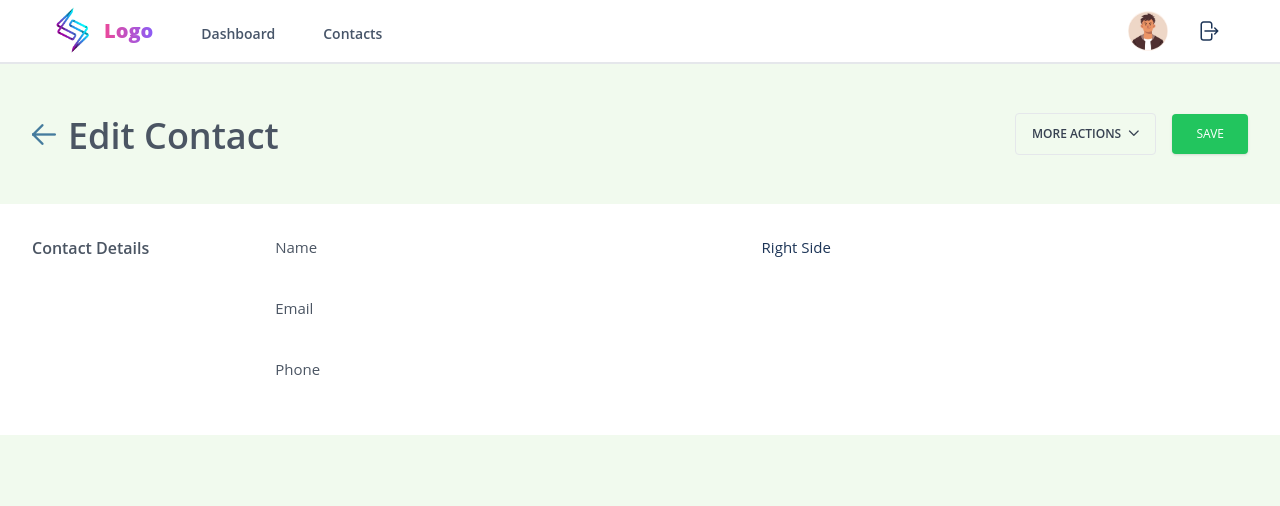
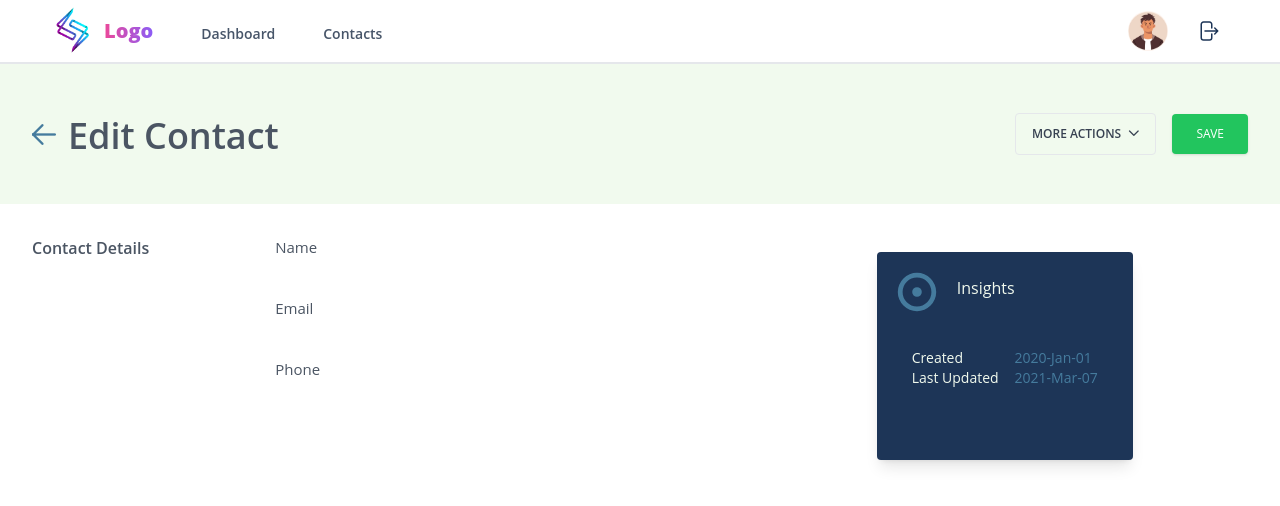
Before and after one commit to takinur/leveling, a Vue app: page /contacts/1/edit in a window 1280 px wide. Shown: the top 506 px of the page. Built offline with nearby package versions, Linux system fonts and the light colour scheme.

Commit message:
Insights Card

```diff
--- a/src/views/ContactEdit.vue
+++ b/src/views/ContactEdit.vue
@@ -57,7 +57,6 @@ const contacts = ref([
     name: 'John Doe',
     email: 'john@mail.com',
     phone: '555-555-5555',
-    type: 'External',
     created_at: '2020-Jan-01'
   },
   {
@@ -65,7 +64,6 @@ const contacts = ref([
     name: 'Karen Williams',
     email: 'karen@mail.com',
     phone: '444-444-4444',
-    type: 'Internal',
     created_at: '2021-Mar-07'
   },
   {
@@ -73,7 +71,6 @@ const contacts = ref([
     name: 'Henry Johnson',
     email: 'henry@gmail.com',
     phone: '333-333-3333',
-    type: 'External',
     created_at: '2023-May-09'
   },
   {
@@ -81,7 +78,6 @@ const contacts = ref([
     name: 'Sara Jackson',
     email: 'sara@mail.com',
     phone: '222-222-2222',
-    type: 'Google',
     created_at: '2021-Apr-14'
   },
   {
@@ -89,7 +85,6 @@ const contacts = ref([
     name: 'Silverhand',
     email: 'silver@cp.net',
     phone: '111-111-1111',
-    type: 'Facebook',
     created_at: '2022-Dec-30'
   }
 ])
@@ -132,7 +127,7 @@ const contactData = ref({
       </div>
     </div>
 
-    <div class="w-full p-8 bg-white grid grid-cols-5">
+    <div class="w-full p-8 bg-white min-h-screen grid grid-cols-5">
       <div class="sidenav">
         <h4 class="text-gray-600 text-base font-semibold">Contact Details</h4>
       </div>
@@ -150,7 +145,31 @@ const contactData = ref({
           <InputText id="phone" v-model="contactData.phone" aria-describedby="phone-help" />
         </div>
       </form>
-      <div class="col-span-2">Right Side</div>
+      <div class="col-span-2 flex justify-center pt-4">
+        <!-- Insight Card with Icon to show few Keywords -->
+        <div class="w-64 h-52 rounded shadow-lg bg-darkblue">
+          <div class="flex">
+            <svg class="w-12 h-12 text-lightblue m-4" viewBox="0 0 20 20" fill="currentColor">
+              <path
+                fill-rule="evenodd"
+                d="M10 2a8 8 0 100 16 8 8 0 000-16zm0 14a6 6 0 110-12 6 6 0 010 12zm-2-6a2 2 0 114 0 2 2 0 01-4 0z"
+                clip-rule="evenodd"
+              />
+            </svg>
+            <span class="text-base text-primary mt-6"> Insights </span>
+          </div>
+          <div class="flex justify-center mt-4">
+            <div class="flex flex-col">
+              <span class="text-sm text-primary">Created</span>
+              <span class="text-sm text-primary">Last Updated</span>
+            </div>
+            <div class="flex flex-col ml-4">
+              <span class="text-sm text-lightblue">2020-Jan-01</span>
+              <span class="text-sm text-lightblue">2021-Mar-07</span>
+            </div>
+          </div>
+        </div>
+      </div>
     </div>
   </div>
 </template>
```
